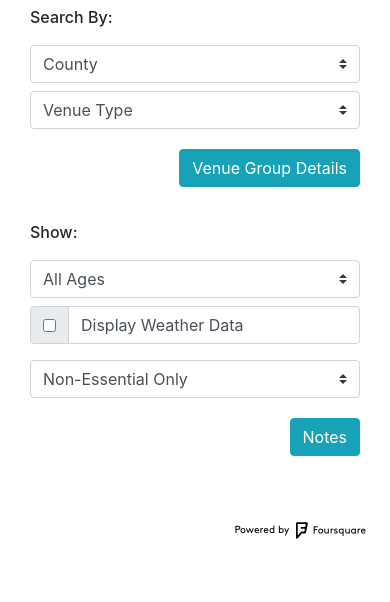
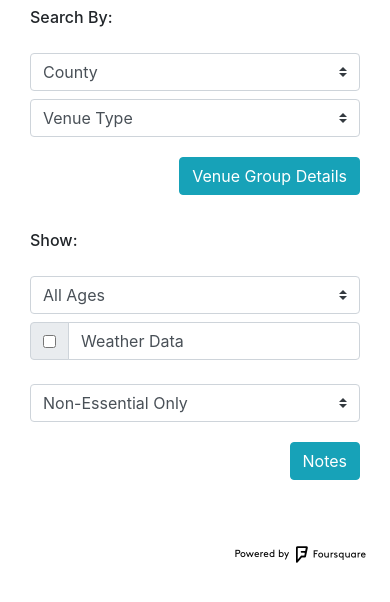
Before and after one commit to VisitData-org/ca_visit_tracking, a Flask app: page /bydate.html in a window 390 px wide. Shown: the part 130-732 px from the top of the page. Run offline with Flask 2, Linux system fonts and the light colour scheme; some libraries are stand-ins or nearby versions.

Commit message:
improved mobile view
now text in label weather is inside for smaller views
added previous classes for mobile view

```diff
--- a/static/css/visitdata.css
+++ b/static/css/visitdata.css
@@ -193,3 +193,8 @@ h4 {
     margin-left: 0px;
   }
 }
+
+#weather-label {
+  text-overflow: ellipsis;
+  overflow: hidden;
+}
--- a/templates/bydate.html
+++ b/templates/bydate.html
@@ -13,12 +13,12 @@
       <div class="col-sm"></div>
     </div>
     <div class="row mb-3">
-      <div class="col-sm mb-2">
+      <div class="col-sm mb mt-2">
         <select class="custom-select" name="county" id="county-select"  data-style="btn-info">
           <option value="">County</option>
         </select>
       </div>
-      <div class="col-sm">
+      <div class="col-sm mt-2">
         <select class="custom-select"  name="venuetype" id="location-type-select" data-style="btn-info">
           <option value="">Venue Type</option>
         </select>
@@ -37,24 +37,24 @@
       <div class="col-sm"></div>
     </div>
     <div class="row">
-      <div class="col-sm mb-2">
+      <div class="col-sm mt-2">
         <select class="custom-select" name="agegroup" id="agegroup-select" data-style="btn-info">
           <option value="all">All Ages</option>
           <option value="under65">Under 65</option>
           <option value="over65">65 and Over</option>
         </select>
       </div>
-      <div class="col-sm">
+      <div class="col-sm mt-2" >
         <div class="input-group mb-3">
           <div class="input-group-prepend">
             <div class="input-group-text">
               <input type="checkbox" id="weather-data-checkbox">
             </div>
           </div>
-          <label type="text" class="form-control"> Display Weather Data</label>
+          <label type="text" class="form-control" id="weather-label"> Weather Data</label>
         </div>
       </div>
-      <div class="col-sm">
+      <div class="col-sm mt-2">
         <select class="custom-select" name="essential" id="essential-select" data-style="btn-info">
           <option value="nonessential">Non-Essential Only</option>
           <option value="essential">Essential Only</option>
@@ -108,6 +108,7 @@
    var _fourSquareDataUrl = {{ foursquare_data_url|tojson }};
   </script>
   <script type="text/javascript" src="/categories.js"></script>
+  <script type="text/javascript" src="/data.js"></script>
   <script type="text/javascript" src="/render_data.js"></script>
   <script type="text/javascript">
     renderData('county');
```
